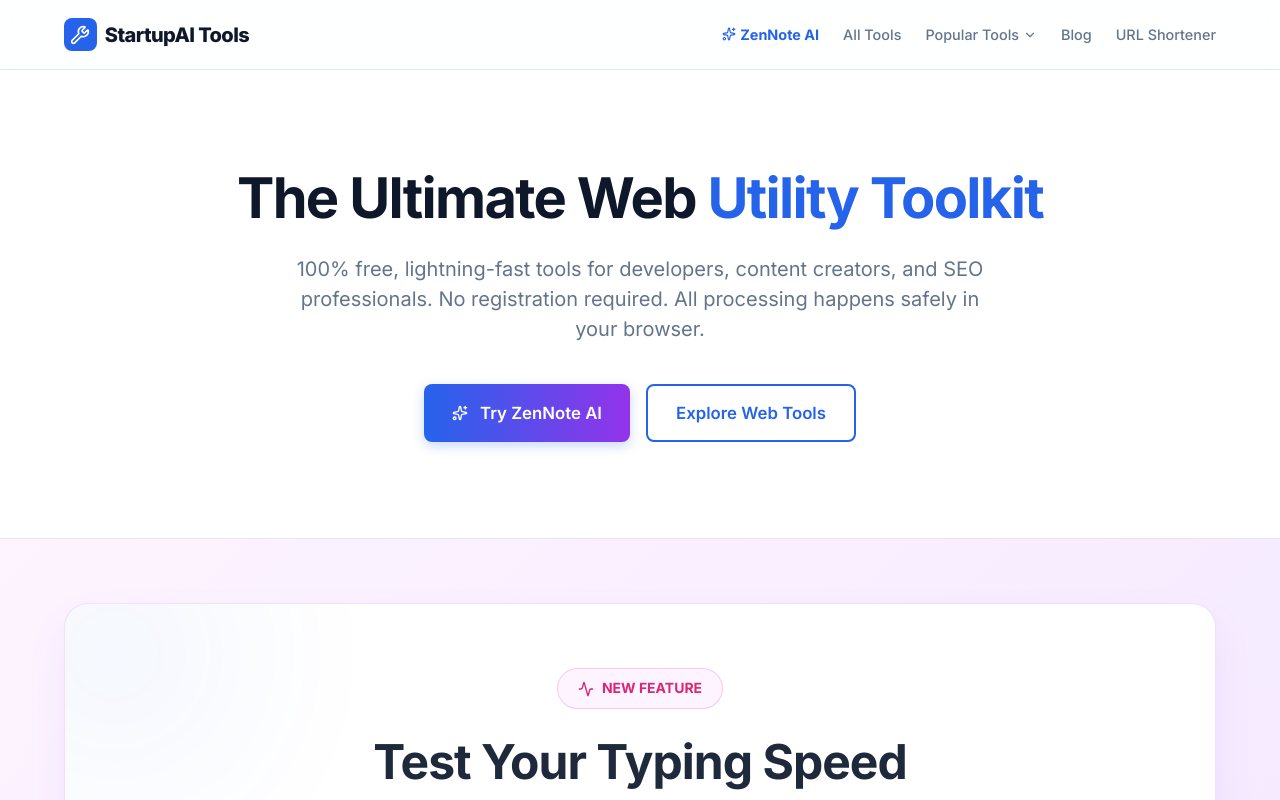
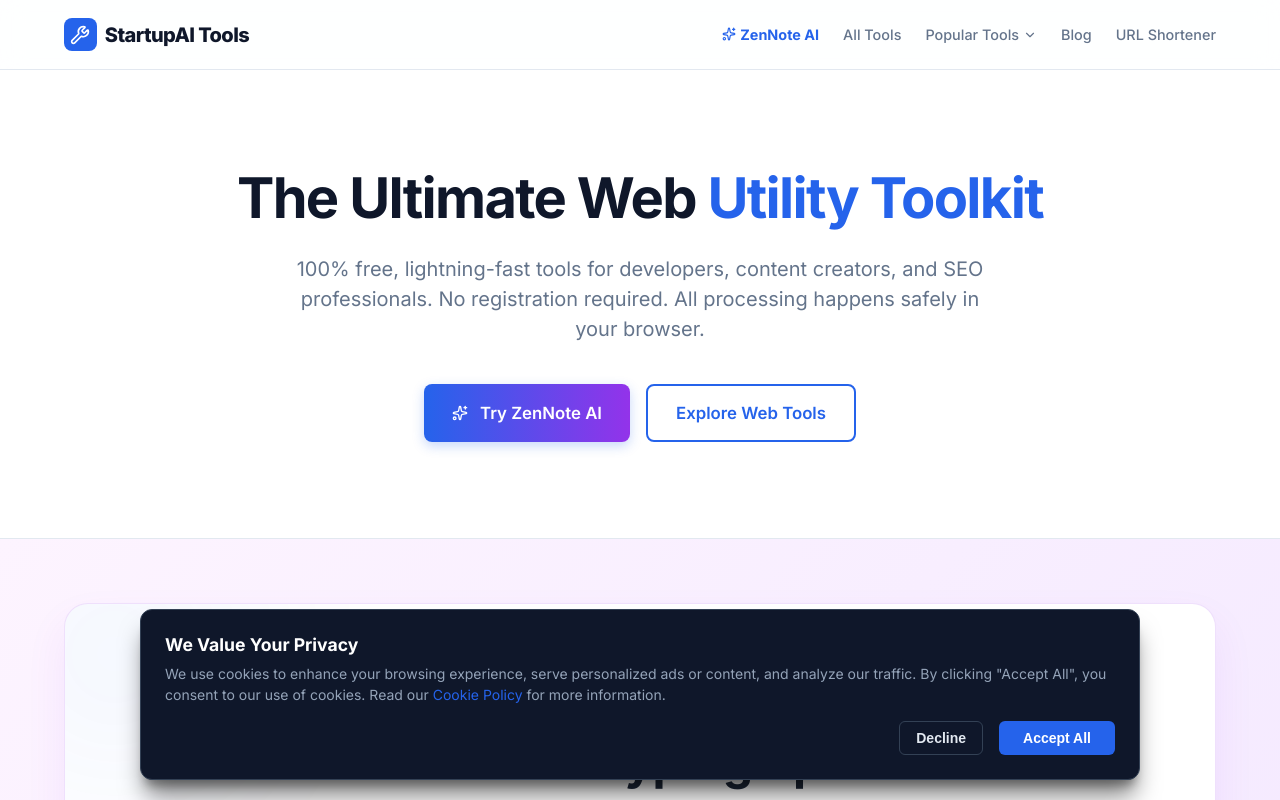
Before and after one commit to fazig/aistartup, a Next.js app: page / in a window 1280 px wide. Shown: the top 800 px of the page. Built offline with nearby package versions, Linux system fonts and the light colour scheme.

Commit message:
Optimize speed and add AdSense compliance (Cookie Consent, ads.txt)

```diff
--- a/src/app/layout.tsx
+++ b/src/app/layout.tsx
@@ -4,7 +4,10 @@
 import { Wrench } from "lucide-react";
 import Header from "@/components/Header";
 import { GoogleAnalytics } from "@next/third-parties/google";
+import Script from "next/script";
 import "./globals.css";
+
+import CookieConsent from "@/components/CookieConsent";
 
 const inter = Inter({
   subsets: ["latin"],
@@ -26,6 +29,11 @@
 }>) {
   return (
     <html lang="en">
+      <head>
+        <meta name="google-adsense-account" content="ca-pub-0000000000000000" />
+        <link rel="preconnect" href="https://pagead2.googlesyndication.com" crossOrigin="anonymous" />
+        <link rel="preconnect" href="https://googleads.g.doubleclick.net" crossOrigin="anonymous" />
+      </head>
       <body className={inter.variable}>
         <Header />
 
@@ -157,7 +165,19 @@
             </div>
           </div>
         </footer>
+
+        {/* Dynamic Client-Side Components */}
+        <CookieConsent />
+
         <GoogleAnalytics gaId="G-L0D1YKGN2H" />
+
+        {/* Defer AdSense script until page is interactive to boost speed */}
+        <Script
+          id="adsense-script"
+          strategy="lazyOnload"
+          src="https://pagead2.googlesyndication.com/pagead/js/adsbygoogle.js?client=ca-pub-0000000000000000"
+          crossOrigin="anonymous"
+        />
       </body>
     </html>
   );
--- /dev/null
+++ b/src/components/CookieConsent.tsx
@@ -0,0 +1,89 @@
+"use client";
+
+import { useState, useEffect } from "react";
+import Link from "next/link";
+
+export default function CookieConsent() {
+  const [showConsent, setShowConsent] = useState(false);
+
+  useEffect(() => {
+    // Check if user has already consented
+    const consent = localStorage.getItem("cookie_consent");
+    if (!consent) {
+      // Delay showing the banner slightly to prioritize main content paint
+      const timer = setTimeout(() => {
+        setShowConsent(true);
+      }, 1000);
+      return () => clearTimeout(timer);
+    }
+  }, []);
+
+  const acceptCookies = () => {
+    localStorage.setItem("cookie_consent", "true");
+    setShowConsent(false);
+  };
+
+  if (!showConsent) return null;
+
+  return (
+    <div style={{
+      position: "fixed",
+      bottom: "20px",
+      left: "20px",
+      right: "20px",
+      maxWidth: "1000px",
+      margin: "0 auto",
+      backgroundColor: "#0f172a",
+      color: "#e2e8f0",
+      padding: "1.5rem",
+      borderRadius: "12px",
+      boxShadow: "0 20px 25px -5px rgba(0, 0, 0, 0.5), 0 10px 10px -5px rgba(0, 0, 0, 0.3)",
+      display: "flex",
+      flexDirection: "column",
+      gap: "1rem",
+      zIndex: 9999,
+      border: "1px solid #334155"
+    }}>
+      <div style={{ display: "flex", flexDirection: "column", gap: "0.5rem" }}>
+        <h3 style={{ fontSize: "1.1rem", fontWeight: 700, margin: 0, color: "white" }}>We Value Your Privacy</h3>
+        <p style={{ fontSize: "0.875rem", margin: 0, lineHeight: 1.5, color: "#94a3b8" }}>
+          We use cookies to enhance your browsing experience, serve personalized ads or content, and analyze our traffic. By clicking "Accept All", you consent to our use of cookies. Read our <Link href="/cookie-policy" style={{ color: "var(--primary)", textDecoration: "none" }}>Cookie Policy</Link> for more information.
+        </p>
+      </div>
+      <div style={{ display: "flex", gap: "1rem", alignSelf: "flex-end" }}>
+        <button
+          onClick={() => setShowConsent(false)}
+          style={{
+            background: "transparent",
+            border: "1px solid #334155",
+            color: "#e2e8f0",
+            padding: "0.5rem 1rem",
+            borderRadius: "6px",
+            cursor: "pointer",
+            fontWeight: 600,
+            fontSize: "0.875rem",
+            transition: "all 0.2s"
+          }}
+        >
+          Decline
+        </button>
+        <button
+          onClick={acceptCookies}
+          style={{
+            background: "var(--primary)",
+            border: "none",
+            color: "white",
+            padding: "0.5rem 1.5rem",
+            borderRadius: "6px",
+            cursor: "pointer",
+            fontWeight: 600,
+            fontSize: "0.875rem",
+            transition: "all 0.2s"
+          }}
+        >
+          Accept All
+        </button>
+      </div>
+    </div>
+  );
+}
```
Also changed, not shown: public/ads.txt (added).
